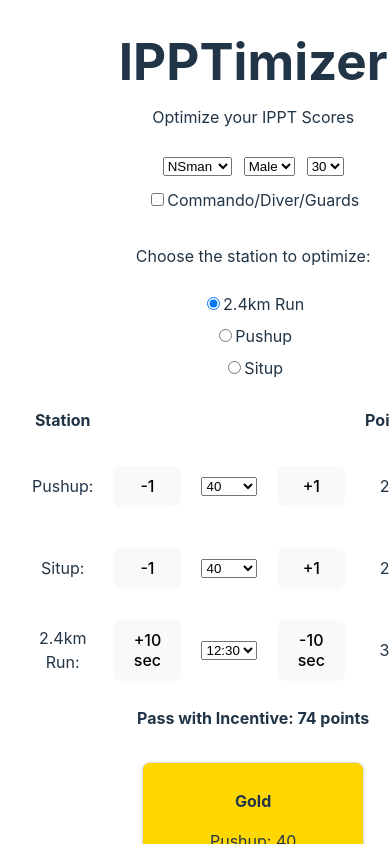
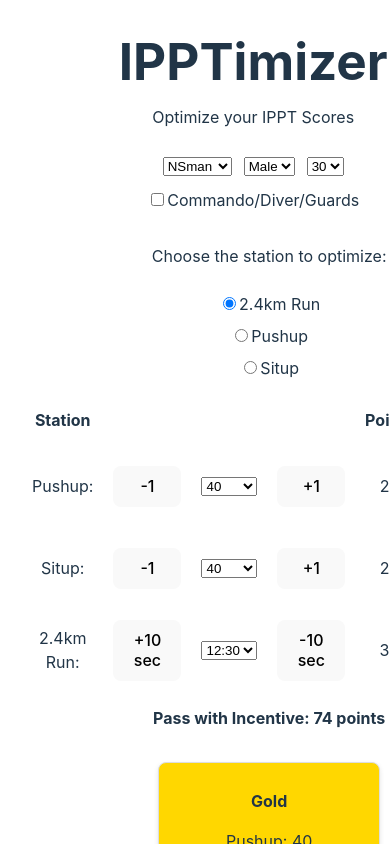
Before and after one commit to andyphua114/ipptimizer, a React (Vite) app: page / in a window 390 px wide. Shown: the top 844 px of the page. Built offline with nearby package versions, Linux system fonts and the light colour scheme.

Commit message:
Try fix for mobile width adjustment

```diff
--- a/src/App.css
+++ b/src/App.css
@@ -122,5 +122,7 @@ h1 {
   .station-container {
     flex-direction: column; /* Stack items vertically */
     gap: 8px; /* Adjust gaps for smaller screens */
+    width: 100%;
+    max-width: 100%;
   }
 }
```
